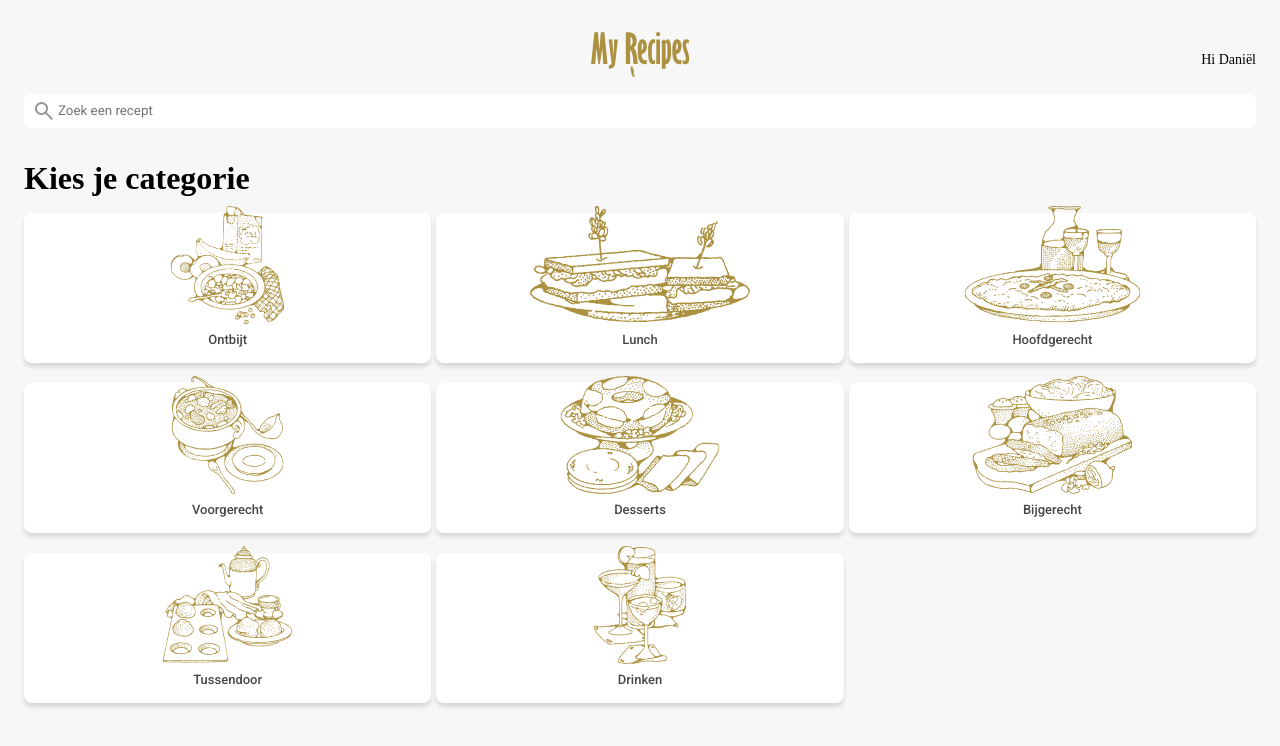
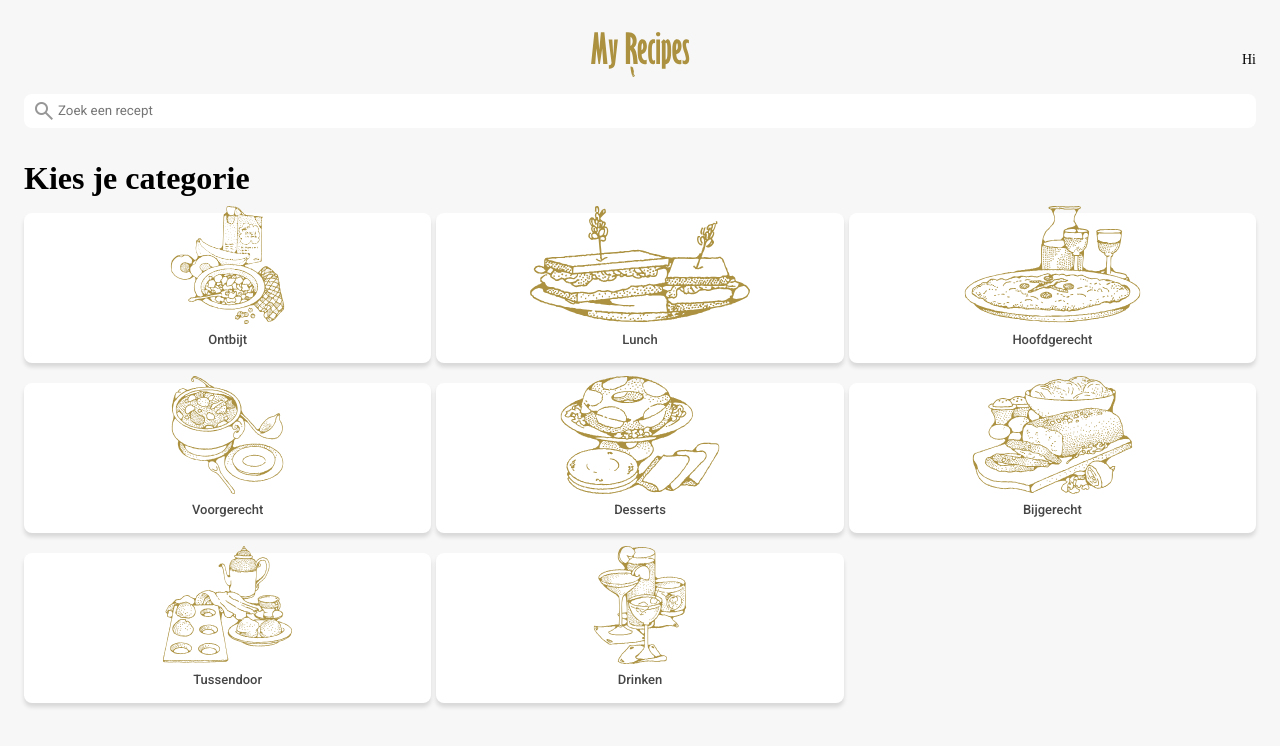
Before and after one commit to danieltreep/my-recipes-vue, a Vue app: page /recipes in a window 1280 px wide. Shown: the top 746 px of the page. Built offline with nearby package versions, Linux system fonts and the light colour scheme; no server answers.

Commit message:
added userstore

```diff
--- a/src/components/MainHeader.vue
+++ b/src/components/MainHeader.vue
@@ -2,7 +2,7 @@
     <header>
         <div class="flex">
             <img src="@/assets/logo.svg">
-            <p>Hi Daniël</p>
+            <p>Hi {{currentUser?.displayName}}</p>
         </div>
         <SearchBar />
         <h1>Kies je categorie</h1>
@@ -11,7 +11,9 @@
 
 <script setup lang="ts">
 import SearchBar from './SearchBar.vue';
+import { useCurrentUserStore } from '@/stores/currentUser';
 
+const {currentUser} = useCurrentUserStore()
 
 </script>
 
--- a/src/components/stepForm/AddSteps.vue
+++ b/src/components/stepForm/AddSteps.vue
@@ -25,7 +25,6 @@ const handleAddStep = () => {
         display: flex;
         flex-direction: column;
         gap: .5rem;
-        margin-top: 2rem;
     }
     .box {
         background-color: var(--card-color);
--- a/src/stores/currentUser.ts
+++ b/src/stores/currentUser.ts
@@ -1,8 +1,11 @@
-import { ref, computed } from 'vue'
+import { ref } from 'vue'
 import { defineStore } from 'pinia'
+import getUser from '@/composables/auth/getUser';
+
+const { user } = getUser()
 
 export const useCurrentUserStore = defineStore('currentUser', () => {
-  const currentUser = ref({})
+  const currentUser = ref(user)
 
   return { currentUser }
 })
--- a/src/stores/step.ts
+++ b/src/stores/step.ts
@@ -1,4 +1,4 @@
-import { ref, computed } from 'vue'
+import { ref } from 'vue'
 import { defineStore } from 'pinia'
 
 export const useStepStore = defineStore('step', () => {
--- a/src/views/AccountPage.vue
+++ b/src/views/AccountPage.vue
@@ -7,7 +7,7 @@
         </header>
         <div class="profile">
             <span class="material-symbols-outlined">account_circle</span>
-            <p class="displayName">{{user?.displayName}}</p>
+            <p class="displayName">{{currentUser?.displayName}}</p>
             <p class="title">Hobby Cook</p>
         </div>
         <div class="preferences">
@@ -31,13 +31,15 @@
 </template>
 
 <script setup lang="ts">
+import { useRouter } from 'vue-router';
 import useSignOut from '@/composables/auth/useSignOut';
-import { useRouter } from 'vue-router';
-import getUser from "@/composables/auth/getUser";
+import { useCurrentUserStore } from '@/stores/currentUser';
+
 
 const router = useRouter()
+
+const {currentUser} = useCurrentUserStore()
 const { signout, error } = useSignOut()
-const { user } = getUser()
 
 const handleSignOut = async () => {
     await signout()
```
